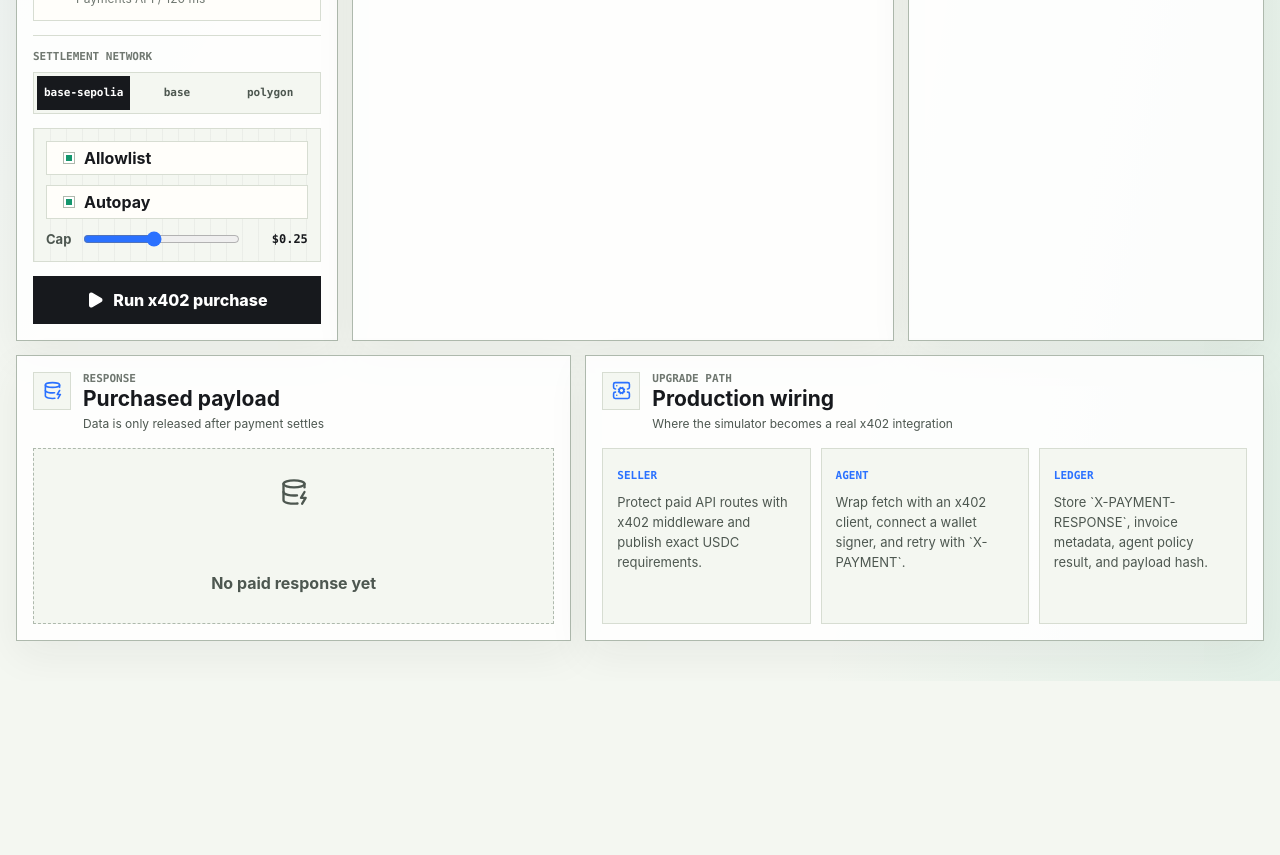
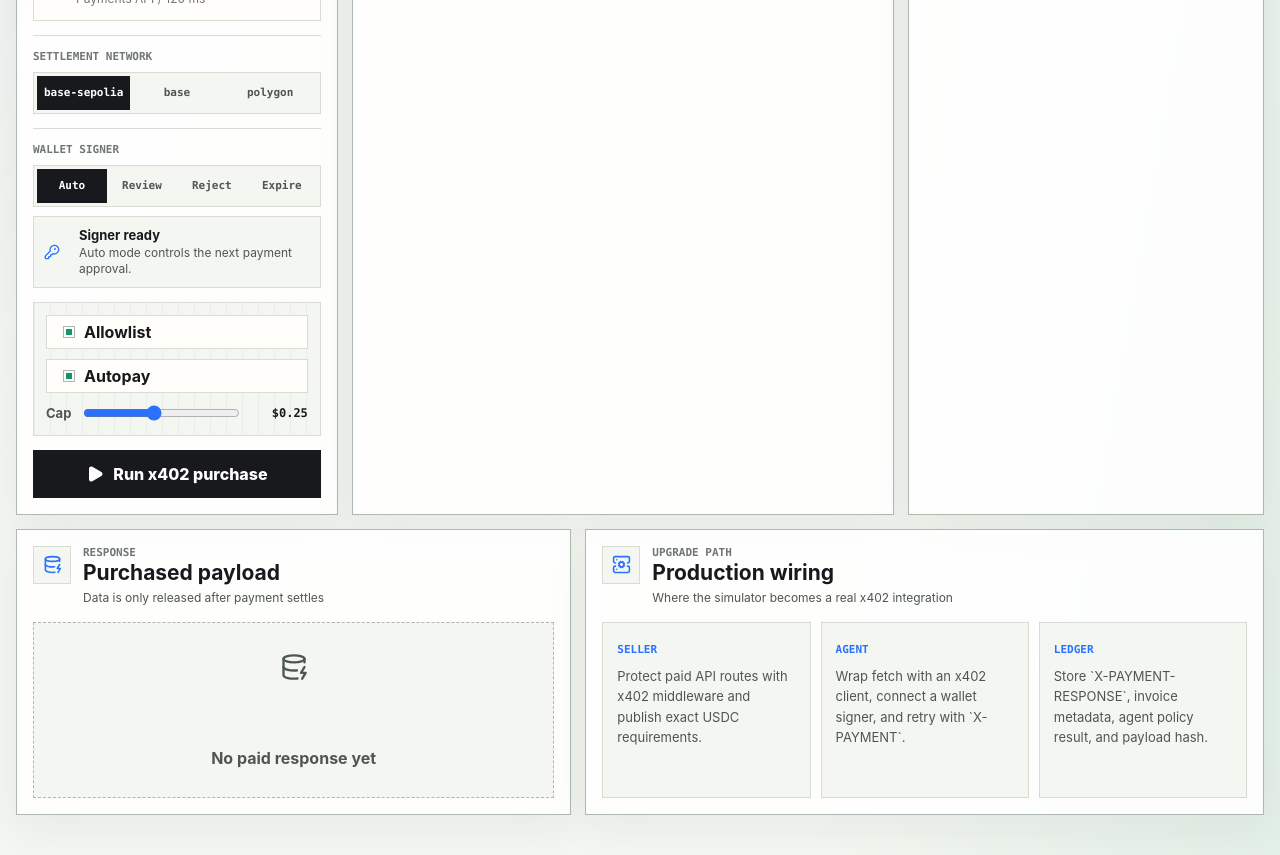
Before and after one commit to yuhangxian235/agentpay-desk, a React (Vite) app: page / in a window 1280 px wide. Shown: the part 840-1695 px from the top of the page. Before the commit the page ends 1521 px from the top, so only its background shows below. Built offline with nearby package versions, Linux system fonts and the light colour scheme.

Commit message:
Add wallet signer approval states

```diff
--- a/src/App.css
+++ b/src/App.css
@@ -331,6 +331,65 @@
 .segmented-control button.active {
   background: var(--ink);
   color: white;
+}
+
+.segmented-control button:disabled {
+  cursor: not-allowed;
+  opacity: 0.55;
+}
+
+.signer-control {
+  grid-template-columns: repeat(4, minmax(0, 1fr));
+}
+
+.signer-state {
+  display: grid;
+  grid-template-columns: 26px minmax(0, 1fr);
+  gap: 9px;
+  align-items: center;
+  margin-top: 9px;
+  padding: 10px;
+  border: 1px solid var(--line);
+  background: var(--paper);
+  color: var(--muted-strong);
+}
+
+.signer-state svg {
+  color: var(--blue);
+}
+
+.signer-state strong,
+.signer-state small {
+  display: block;
+}
+
+.signer-state strong {
+  color: var(--ink);
+  font-size: 13px;
+}
+
+.signer-state small {
+  margin-top: 2px;
+  color: var(--muted-strong);
+  font-size: 12px;
+  line-height: 1.35;
+}
+
+.signer-state.approved svg {
+  color: var(--green);
+}
+
+.signer-state.expired svg,
+.signer-state.rejected svg {
+  color: var(--red);
+}
+
+.signer-state.pending {
+  background: var(--amber-soft);
+}
+
+.signer-state.pending svg {
+  color: var(--amber);
 }
 
 .policy-slab {
--- a/src/App.tsx
+++ b/src/App.tsx
@@ -2,11 +2,13 @@ import {
   Activity,
   Bot,
   CheckCircle2,
+  Clock3,
   CircleDollarSign,
   Code2,
   Copy,
   DatabaseZap,
   Download,
+  KeyRound,
   Play,
   ReceiptText,
   RefreshCcw,
@@ -23,11 +25,13 @@ import {
   type Network,
   type PaymentChallenge,
   type RiskSettings,
+  type SignerMode,
   agents,
   createAuthorization,
   createChallenge,
   createLedgerEntry,
   createPayload,
+  evaluateSigner,
   evaluateRisk,
   formatTime,
   ledgerToCsv,
@@ -39,6 +43,8 @@ import {
 
 type Phase = "idle" | "request" | "challenge" | "signature" | "settled" | "blocked";
 
+type SignerState = "approved" | "expired" | "pending" | "ready" | "rejected";
+
 type PaidApiBody = {
   data?: Record<string, unknown>;
   error?: string;
@@ -48,6 +54,13 @@ type PaidApiBody = {
 };
 
 const networks: Network[] = ["base-sepolia", "base", "polygon"];
+
+const signerModes: Array<{ id: SignerMode; label: string }> = [
+  { id: "auto", label: "Auto" },
+  { id: "review", label: "Review" },
+  { id: "reject", label: "Reject" },
+  { id: "expire", label: "Expire" },
+];
 
 const starterExchange: ExchangeLine[] = [
   {
@@ -73,6 +86,8 @@ function App() {
   const [phase, setPhase] = useState<Phase>("idle");
   const [isRunning, setIsRunning] = useState(false);
   const [payload, setPayload] = useState<Record<string, unknown> | null>(null);
+  const [signerMode, setSignerMode] = useState<SignerMode>("auto");
+  const [signerState, setSignerState] = useState<SignerState>("ready");
 
   const selectedAgent = agents.find((agent) => agent.id === selectedAgentId) ?? agents[0];
   const selectedResource =
@@ -93,6 +108,7 @@ function App() {
     .filter((entry) => entry.agentId === selectedAgent.id)
     .reduce((sum, entry) => sum + entry.amountUsd, 0);
   const policyPreview = evaluateRisk(selectedAgent, selectedResource, ledger, riskSettings);
+  const signerCopy = signerStateCopy(signerState, signerMode);
 
   async function runPurchase() {
     if (isRunning) {
@@ -103,6 +119,7 @@ function App() {
     setPayload(null);
     setExchange([]);
     setPhase("request");
+    setSignerState("ready");
 
     const apiUrl = protectedResourceUrl(selectedAgent.id, selectedResource.id, network);
 
@@ -184,8 +201,64 @@ function App() {
     }
 
     const requirement = challenge.accepts[0];
+    setPhase("signature");
+    setSignerState("pending");
+    appendExchange({
+      tone: "signature",
+      label: "Signer",
+      title: "Wallet approval pending",
+      body: JSON.stringify(
+        {
+          mode: signerMode,
+          wallet: selectedAgent.wallet,
+          amount: money(selectedResource.priceUsd),
+          resource: selectedResource.name,
+          validForSeconds: requirement.maxTimeoutSeconds,
+        },
+        null,
+        2,
+      ),
+    });
+
+    await sleep(signerMode === "review" ? 900 : 450);
+    const signerDecision = evaluateSigner(signerMode, selectedAgent, selectedResource);
+
+    if (signerDecision.status !== "approved") {
+      const blocked = createLedgerEntry(
+        selectedAgent,
+        selectedResource,
+        network,
+        "blocked",
+        signerDecision.note,
+      );
+      setLedger((items) => [blocked, ...items]);
+      setSignerState(signerDecision.status);
+      setPhase("blocked");
+      appendExchange({
+        tone: "blocked",
+        label: "Signer",
+        status: signerDecision.status === "expired" ? 408 : 401,
+        title:
+          signerDecision.status === "expired"
+            ? "Wallet authorization expired"
+            : "Wallet authorization rejected",
+        body: JSON.stringify(
+          {
+            mode: signerMode,
+            status: signerDecision.status,
+            reason: signerDecision.note,
+            wallet: selectedAgent.wallet,
+          },
+          null,
+          2,
+        ),
+      });
+      setIsRunning(false);
+      return;
+    }
+
+    setSignerState("approved");
     const authorization = createAuthorization(selectedAgent, requirement);
-    setPhase("signature");
     appendExchange({
       tone: "signature",
       label: "X-PAYMENT",
@@ -193,6 +266,7 @@ function App() {
       title: "Signed authorization attached",
       body: JSON.stringify(
         {
+          signer: signerDecision.note,
           header: `${authorization.header.slice(0, 54)}...`,
           payload: authorization.payload,
         },
@@ -256,6 +330,7 @@ function App() {
     setExchange(starterExchange);
     setPayload(null);
     setPhase("idle");
+    setSignerState("ready");
   }
 
   function exportLedgerCsv() {
@@ -388,6 +463,33 @@ function App() {
                   {item}
                 </button>
               ))}
+            </div>
+          </div>
+
+          <div className="section-block">
+            <div className="section-label">Wallet signer</div>
+            <div className="segmented-control signer-control" role="group" aria-label="Wallet signer mode">
+              {signerModes.map((mode) => (
+                <button
+                  className={signerMode === mode.id ? "active" : ""}
+                  disabled={isRunning}
+                  key={mode.id}
+                  type="button"
+                  onClick={() => {
+                    setSignerMode(mode.id);
+                    setSignerState("ready");
+                  }}
+                >
+                  {mode.label}
+                </button>
+              ))}
+            </div>
+            <div className={`signer-state ${signerState}`}>
+              {signerState === "pending" ? <Clock3 size={16} /> : <KeyRound size={16} />}
+              <span>
+                <strong>{signerCopy.title}</strong>
+                <small>{signerCopy.detail}</small>
+              </span>
             </div>
           </div>
 
@@ -663,6 +765,48 @@ function sleep(ms: number) {
   });
 }
 
+function signerStateCopy(
+  state: SignerState,
+  mode: SignerMode,
+): { detail: string; title: string } {
+  if (state === "pending") {
+    return {
+      title: "Signature pending",
+      detail: mode === "review" ? "Manual review is simulating wallet approval." : "Signer is checking policy.",
+    };
+  }
+
+  if (state === "approved") {
+    return {
+      title: "Payment signed",
+      detail: "X-PAYMENT can be attached to the retry request.",
+    };
+  }
+
+  if (state === "rejected") {
+    return {
+      title: "Signature rejected",
+      detail: "Payment is blocked before funds can move.",
+    };
+  }
+
+  if (state === "expired") {
+    return {
+      title: "Approval expired",
+      detail: "The authorization window closed before signing.",
+    };
+  }
+
+  return {
+    title: "Signer ready",
+    detail: `${modeLabel(mode)} mode controls the next payment approval.`,
+  };
+}
+
+function modeLabel(mode: SignerMode): string {
+  return signerModes.find((item) => item.id === mode)?.label ?? "Auto";
+}
+
 function protectedResourceUrl(agentId: string, resourceId: string, network: Network): string {
   const params = new URLSearchParams({
     agentId,
--- a/src/lib/x402Simulator.ts
+++ b/src/lib/x402Simulator.ts
@@ -26,6 +26,18 @@ export type RiskSettings = {
   autopay: boolean;
   spendCapUsd: number;
 };
+
+export type SignerMode = "auto" | "review" | "reject" | "expire";
+
+export type SignerDecision =
+  | {
+      note: string;
+      status: "approved";
+    }
+  | {
+      note: string;
+      status: "expired" | "rejected";
+    };
 
 export type PaymentRequirement = {
   scheme: "exact";
@@ -300,6 +312,34 @@ export function evaluateRisk(
   return { allowed: true, note: agent.allowlisted ? "Allowlisted agent" : "Policy exception approved" };
 }
 
+export function evaluateSigner(mode: SignerMode, agent: Agent, resource: ApiResource): SignerDecision {
+  if (mode === "reject") {
+    return {
+      status: "rejected",
+      note: "Wallet signer rejected authorization",
+    };
+  }
+
+  if (mode === "expire") {
+    return {
+      status: "expired",
+      note: "Wallet signer approval expired",
+    };
+  }
+
+  if (mode === "review") {
+    return {
+      status: "approved",
+      note: `${agent.name} approved ${resource.name} after manual review`,
+    };
+  }
+
+  return {
+    status: "approved",
+    note: "Wallet signer auto-approved policy-compliant payment",
+  };
+}
+
 export function createLedgerEntry(
   agent: Agent,
   resource: ApiResource,
```
Also changed, not shown: 3 other files (tests, documents, lock files or other folders).
